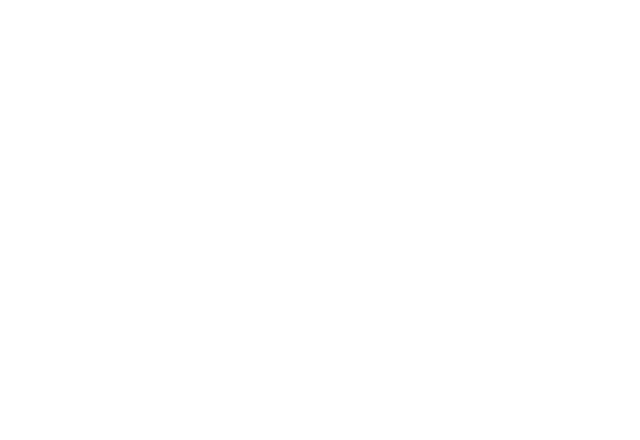
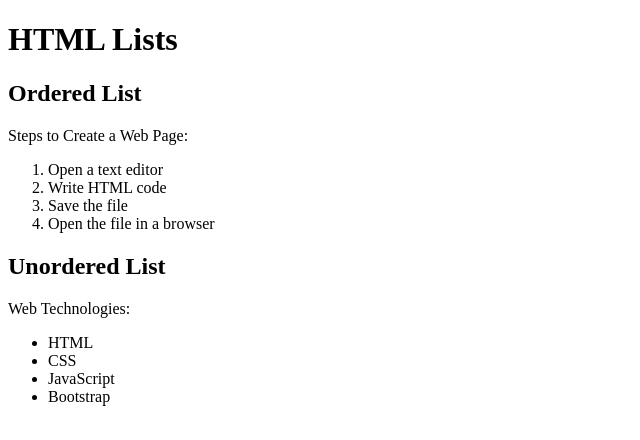
Before and after one commit to rajeswarand2008-beep/Rajpro7, a website: page index.html in a window 1280 px wide. Shown: the whole page, without its empty margins (0-640 px from the left). Drawn offline with Linux system fonts and the light colour scheme.

Commit message:
Update index.html

```diff
--- a/index.html
+++ b/index.html
@@ -1,21 +1,32 @@
 <!DOCTYPE html>
-<html lang="en">
+<html>
 <head>
-<meta charset="UTF-8">
-<meta name="viewport" content="width=device-width, initial-scale=1.0">
-<title>Layout Styles with Aside</title>
-
-<style>
-
-/* Write your CSS here */
-
-</style>
-
+    <title>Ordered and Unordered Lists</title>
 </head>
 
 <body>
 
-<!-- Write your HTML code here -->
+    <h1>HTML Lists</h1>
+
+    <h2>Ordered List</h2>
+    <p>Steps to Create a Web Page:</p>
+
+    <ol>
+        <li>Open a text editor</li>
+        <li>Write HTML code</li>
+        <li>Save the file</li>
+        <li>Open the file in a browser</li>
+    </ol>
+
+    <h2>Unordered List</h2>
+    <p>Web Technologies:</p>
+
+    <ul>
+        <li>HTML</li>
+        <li>CSS</li>
+        <li>JavaScript</li>
+        <li>Bootstrap</li>
+    </ul>
 
 </body>
 </html>
```
